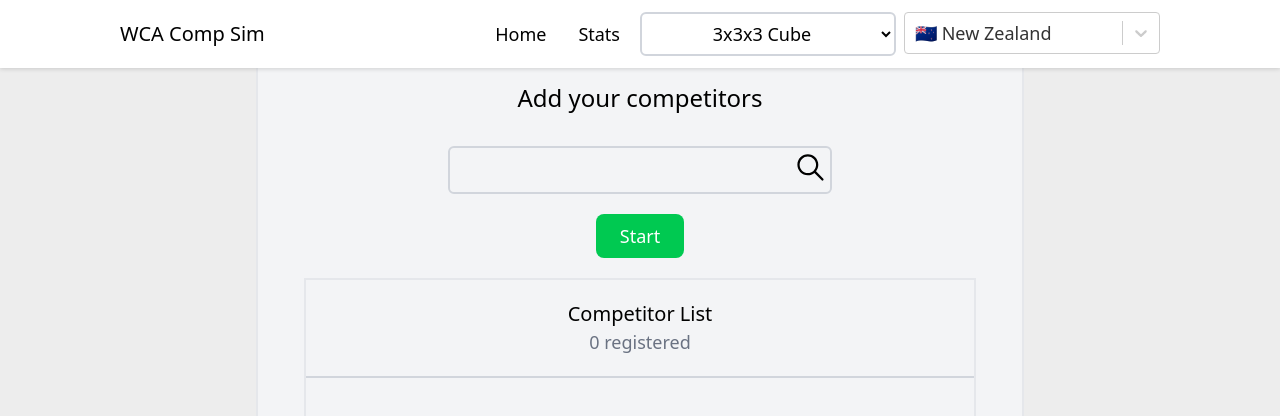
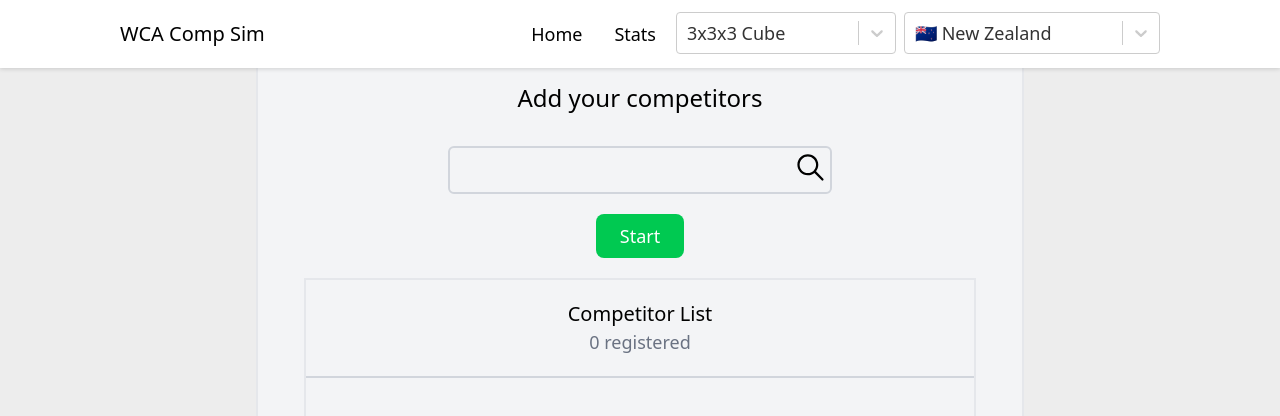
Before and after one commit to dwyaneramos/wca-comp-sim, a React (Vite) app: page / in a window 1280 px wide. Shown: the top 416 px of the page. Built offline with nearby package versions, Linux system fonts and the light colour scheme.

Commit message:
refactored event dropdown using react select

```diff
--- a/src/components/NavBar.jsx
+++ b/src/components/NavBar.jsx
@@ -4,10 +4,6 @@
 
 
 export const NavBar = ({changePage, disabledEventDropdown, setEvent, defaultEvent, setNationality, defaultNationality}) => {
-  const selectEventCallback = (newEvent) => {
-    setEvent(newEvent.target.value)
-  }
-
   const isSmall = window.innerWidth < 500
 
 
@@ -24,8 +20,8 @@
               <a href="" onClick={()=>changePage("")} className="py-1 hover:bg-gray-200 transition py-2 px-3 rounded-md">Stats</a>
             </div>
 
-              <SelectEventDropdown disabled = {disabledEventDropdown} onChange = {selectEventCallback} defaultEvent={defaultEvent}/>
-            <NationalityDropdown disabled = {disabledEventDropdown} onChange = {selectNationalityCallback} defaultNationality = {defaultNationality}/>
+              <SelectEventDropdown disabled = {disabledEventDropdown} setEvent = {setEvent} defaultEvent={defaultEvent}/>
+          <NationalityDropdown disabled = {disabledEventDropdown} defaultNationality={defaultNationality} setNationality = {setNationality}/>
         </div>
 
 
@@ -40,7 +36,7 @@
           <div className = "flex flex-row gap-2">
             <a href="#" onClick={()=>changePage("Home")} className="py-1 hover:bg-gray-200 transition py-2 px-3 rounded-md">Home</a>
             <a href="#" onClick={()=>changePage("Stats")}  className="py-1 hover:bg-gray-200 transition py-2 px-3 rounded-md">Stats</a>
-          <SelectEventDropdown disabled = {disabledEventDropdown} onChange = {selectEventCallback} defaultEvent={defaultEvent}/>
+          <SelectEventDropdown disabled = {disabledEventDropdown} setEvent = {setEvent} defaultEvent={defaultEvent}/>
           <NationalityDropdown disabled = {disabledEventDropdown} defaultNationality={defaultNationality} setNationality = {setNationality}/>
           </div>
         </div>
@@ -60,43 +56,56 @@
   <Select options={options} onChange={(option) => setNationality(option.value)}
     defaultValue={{value : defaultNationality, label: `${countryToFlag(defaultNationality)} ${countries[defaultNationality].name}`}}
     classNames={{
-        control: ({ isFocused }) =>
-          `w-3xs rounded-lg border ${isFocused ? "border-blue-500 ring-2 ring-blue-200" : "border-gray-300"}
-           bg-white hover:border-blue-300 transition`,
-      }}/>
+        control: () => `w-3xs`,
+
+      }}
+      styles={{
+
+          option: (provided, state) => ({
+            ...provided,
+            backgroundColor: state.isSelected
+              ? "#4ade80": state.isFocused ? "#bbf7d0" : "", color: state.isSelected ? "white" : "black",
+          }),
+        }}/>
   )
 }
 
 
 
-const SelectEventDropdown = ({ disabled, onChange, defaultEvent }) => {
+const SelectEventDropdown = ({ disabled, setEvent, defaultEvent }) => {
   const wcaEvents = [
-    { name: "3x3x3 Cube", code: "333" },
-    { name: "2x2x2 Cube", code: "222" },
-    { name: "4x4x4 Cube", code: "444" },
-    { name: "5x5x5 Cube", code: "555" },
-    { name: "6x6x6 Cube", code: "666" },
-    { name: "7x7x7 Cube", code: "777" },
-    { name: "3x3x3 Blindfolded", code: "333bf" },
-    { name: "3x3x3 Fewest Moves", code: "333fm" },
-    { name: "3x3x3 One-Handed", code: "333oh" },
-    { name: "Clock", code: "clock" },
-    { name: "Megaminx", code: "minx" },
-    { name: "Pyraminx", code: "pyram" },
-    { name: "Skewb", code: "skewb" },
-    { name: "Square-1", code: "sq1" },
-    { name: "4x4x4 Blindfolded", code: "444bf" },
-    { name: "5x5x5 Blindfolded", code: "555bf" },
+    { label: "3x3x3 Cube", value: "333" },
+    { label: "2x2x2 Cube", value: "222" },
+    { label: "4x4x4 Cube", value: "444" },
+    { label: "5x5x5 Cube", value: "555" },
+    { label: "6x6x6 Cube", value: "666" },
+    { label: "7x7x7 Cube", value: "777" },
+    { label: "3x3x3 Blindfolded", value: "333bf" },
+    { label: "3x3x3 Fewest Moves", value: "333fm" },
+    { label: "3x3x3 One-Handed", value: "333oh" },
+    { label: "Clock", value: "clock" },
+    { label: "Megaminx", value: "minx" },
+    { label: "Pyraminx", value: "pyram" },
+    { label: "Skewb", value: "skewb" },
+    { label: "Square-1", value: "sq1" },
+    { label: "4x4x4 Blindfolded", value: "444bf" },
+    { label: "5x5x5 Blindfolded", value: "555bf" },
   ];
+  console.log(wcaEvents.find((e) => e.value === defaultEvent).label)
   return (
-    <select defaultValue = {defaultEvent} disabled = {disabled}
-      className = "border-2 border-gray-300 rounded-md cursor-pointer p-1 text-center w-3xs sm:w-f" onChange={onChange}>
-      {wcaEvents.map((event) => {
-        return (
-          <option  key={event.code} value={event.code}>{event.name}</option>
-        )
-      })}
+    <Select options = {wcaEvents} onChange = {(event) => setEvent(event.value)}
+      defaultValue = {{value : defaultEvent, label : wcaEvents.find((e) => e.value === defaultEvent).label}}
+      classNames = {{
+          control: () => `w-55`,
 
-    </select>
+        }}
+      styles={{
+
+          option: (provided, state) => ({
+            ...provided,
+            backgroundColor: state.isSelected
+              ? "#4ade80": state.isFocused ? "#bbf7d0" : "", color: state.isSelected ? "white" : "black",
+          }),
+        }}/>
   )
 }
```
